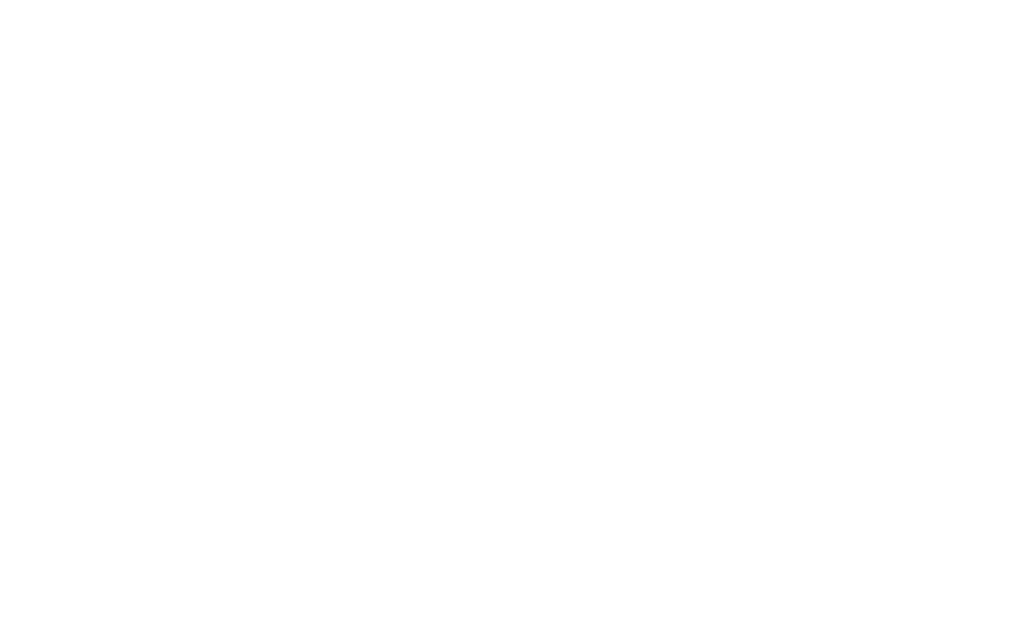
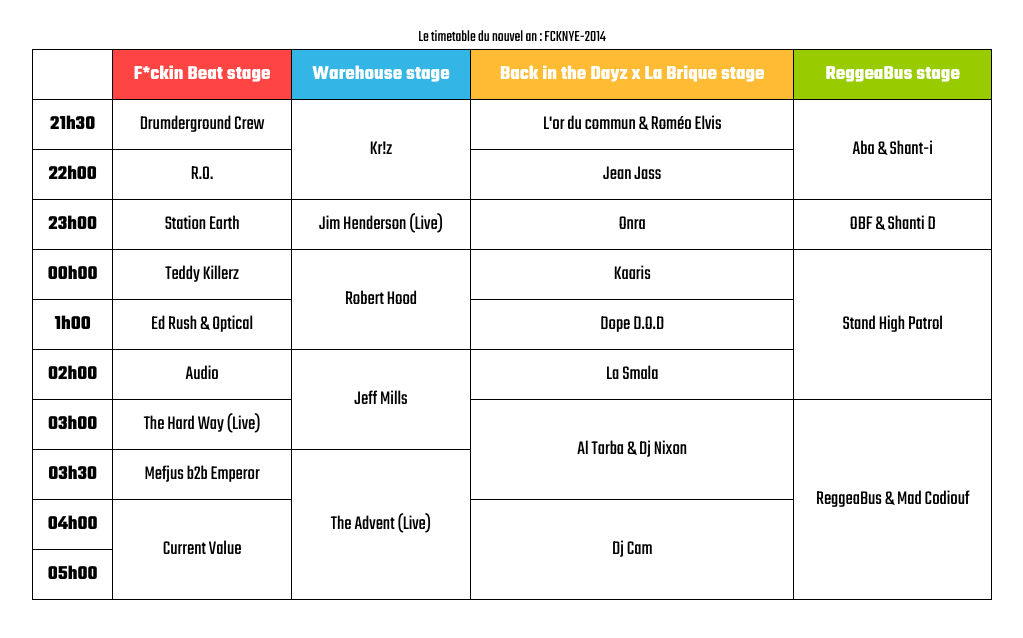
Before and after one commit to tecg-cpw/html-table-nye, a plain HTML site: page index.html in a window 1280 px wide. Shown: the whole page, without its empty margins (128-1151 px from the left). Drawn offline with Linux system fonts and the light colour scheme.

Commit message:
Add solution
Ajout de la solution

```diff
--- a/index.html
+++ b/index.html
@@ -1,14 +1,161 @@
 <!DOCTYPE html>
 <html lang="fr">
 	<head>
-        <meta charset="utf-8" />
+		<meta charset="UTF-8">
 		<title>
-
+			F*ckin NYE - Timetable
 		</title>
-        <link rel="stylesheet" href="" />
+		<link href='http://fonts.googleapis.com/css?family=Teko:400,700' rel='stylesheet' type='text/css'>
+		<link rel="stylesheet" href="./css/styles.css">
 	</head>
 	<body>
-        <h1></h1>
-
+		<table>
+			<caption>
+				Le timetable du nouvel an : FCKNYE-2014
+			</caption>
+			<tr>
+				<th>&nbsp;</th>
+				<th scope="col">
+					F*ckin Beat stage
+				</th>
+				<th scope="col">
+					Warehouse stage
+				</th>
+				<th scope="col">
+					Back in the Dayz x La Brique stage
+				</th>
+				<th scope="col">
+					ReggeaBus stage
+				</th>
+			</tr>
+			<tr>
+				<th id="l2130">
+					21h30
+				</th>
+				<td headers="l2130">
+					Drumderground Crew
+				</td>
+				<td rowspan="2" headers="l2130 l2200">
+					Kr!z
+				</td>
+				<td headers="l2130">
+					L'or du commun & Roméo Elvis
+				</td>
+				<td rowspan="2" headers="l2130 l2200">
+					Aba & Shant-i
+				</td>
+			</tr>
+			<tr>
+				<th id="l2200">
+					22h00
+				</th>
+				<td headers="l2200">
+					R.O.
+				</td>
+				<td headers="l2200">
+					Jean Jass
+				</td>
+			</tr>
+			<tr>
+				<th scope="row">
+					23h00
+				</th>
+				<td>
+					Station Earth
+				</td>
+				<td>
+					Jim Henderson (Live)
+				</td>
+				<td>
+					Onra
+				</td>
+				<td colspan="2">
+					OBF & Shanti D
+				</td>
+			</tr>
+			<tr>
+				<th id="l0000">
+					00h00
+				</th>
+				<td headers="l0000">
+					Teddy Killerz
+				</td>
+				<td rowspan="2" headers="l0000 l0100">
+					Robert Hood
+				</td>
+				<td headers="l0000">
+					Kaaris
+				</td>
+				<td rowspan="3" headers="l0000 l0100 l0200">
+					Stand High Patrol
+				</td>
+			</tr>
+			<tr>
+				<th id="l0100">
+					1h00
+				</th>
+				<td headers="l0100">
+					Ed Rush &amp; Optical
+				</td>
+				<td headers="l0100">
+					Dope D.O.D
+				</td>
+			</tr>
+			<tr>
+				<th id="l0200">
+					02h00
+				</th>
+				<td headers="l0200">
+					Audio
+				</td>
+				<td rowspan="2" headers="l0200 l0300">
+					Jeff Mills
+				</td>
+				<td headers="l0200">
+					La Smala
+				</td>
+			</tr>
+			<tr>
+				<th id="l0300">
+					03h00
+				</th>
+				<td headers="l0300">
+					The Hard Way (Live)
+				</td>
+				<td rowspan="2" headers="l0300 l0400">
+					Al Tarba & Dj Nixon
+				</td>
+				<td rowspan="4" headers="l0300 l0330 l0400 l0500">
+					ReggeaBus & Mad Codiouf
+				</td>
+			</tr>
+			<tr>
+				<th id="l0330">
+					03h30
+				</th>
+				<td headers="l0330">
+					Mefjus b2b Emperor
+				</td>
+				<td rowspan="3" headers="l0330 l0400 l0500">
+					The Advent (Live)
+				</td>
+			</tr>
+			<tr>
+				<th id="l0400">
+					04h00
+				</th>
+				<td rowspan="2" headers="l0400 l0500">
+					Current Value
+				</td>
+				<td rowspan="2" headers="l0400 l0500">
+					Dj Cam
+				</td>
+			</tr>
+			<tr>
+				<th id="l0500">
+					05h00
+				</th>
+			</tr>
+		</table>
 	</body>
 </html>
```
Lines whose indentation alone changed are shown as unchanged.
